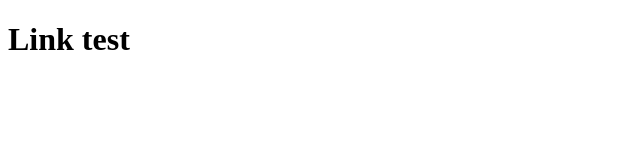
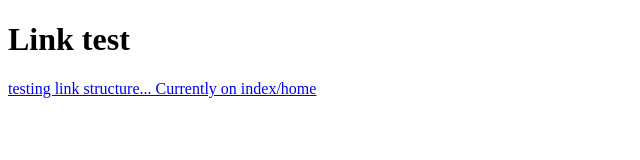
Before and after one commit to Lincol0n/Lincol0n.github.io, a plain HTML site: page index.html in a window 1280 px wide. Shown: the whole page, without its empty margins (0-640 px from the left). Drawn offline with Linux system fonts and the light colour scheme.

Commit message:
Test 2 of links

```diff
--- a/index.html
+++ b/index.html
@@ -10,7 +10,7 @@
             Link test
         </h1>
         <p>
-            <a href="Lincol0n.github.io/about"></a>
+            <a href="Lincol0n.github.io/about">testing link structure... Currently on index/home</a>
         </p>
     </body>
 </html>
```
Also changed, not shown: about.html (+1 -1 lines).
